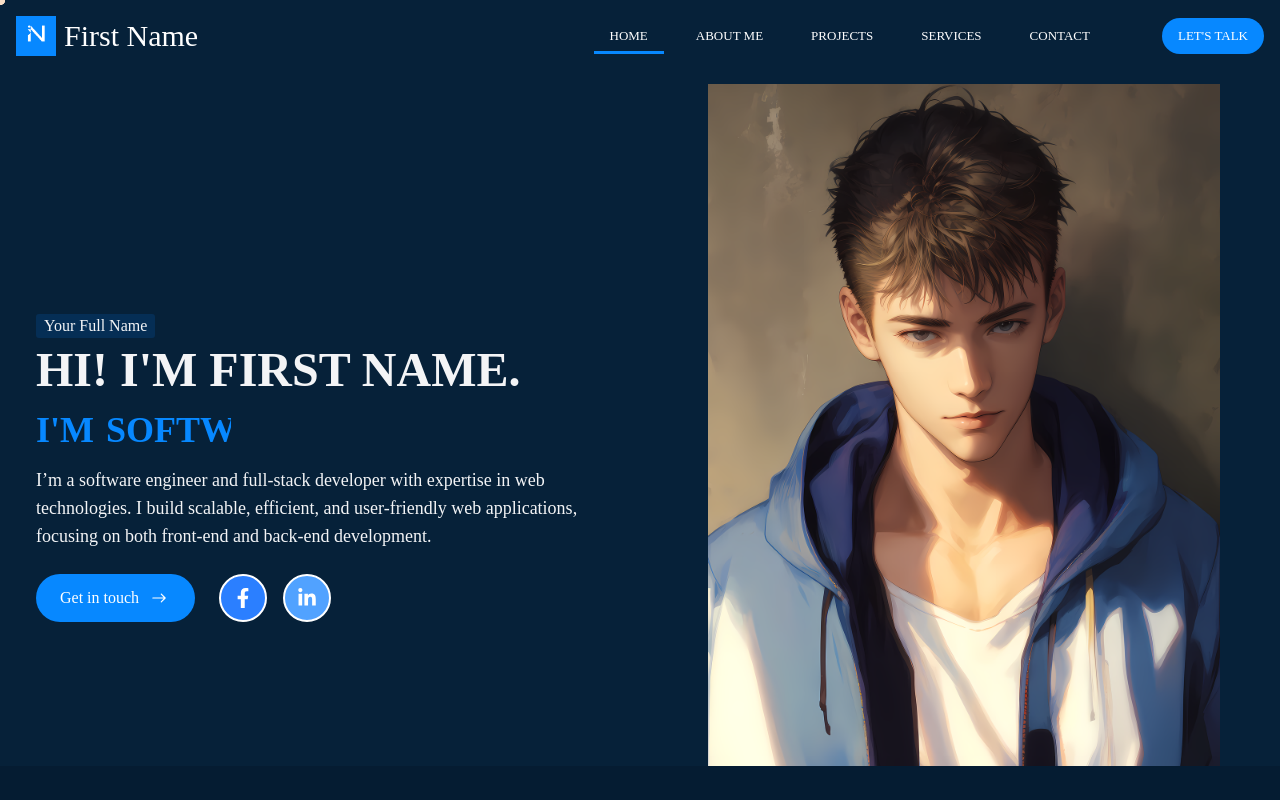
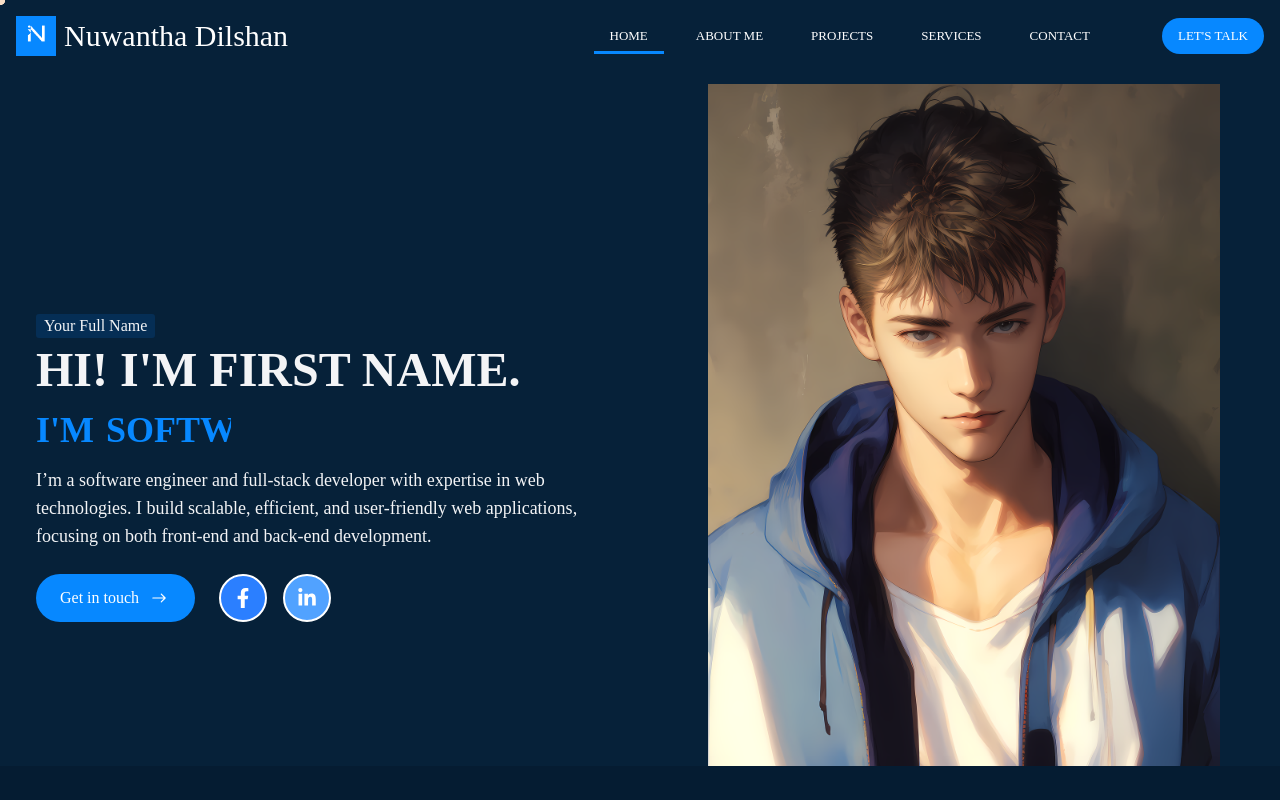
Before and after one commit to nuwanthaDilshan/Portfolio-Website, a React (Vite) app: page / in a window 1280 px wide. Shown: the top 800 px of the page. Built offline with nearby package versions, Linux system fonts and the light colour scheme.

Commit message:
😊 small update

```diff
--- a/src/components/header.jsx
+++ b/src/components/header.jsx
@@ -69,7 +69,7 @@ export default function Header() {
                             className="text-white text-3xl capitalize font-[Monotype_Corsiva]"
                             onClick={() => handleNavClick("home")}
                         >
-                            First Name
+                            Nuwantha Dilshan
                         </h1>
                     </NavLink>
 
```
